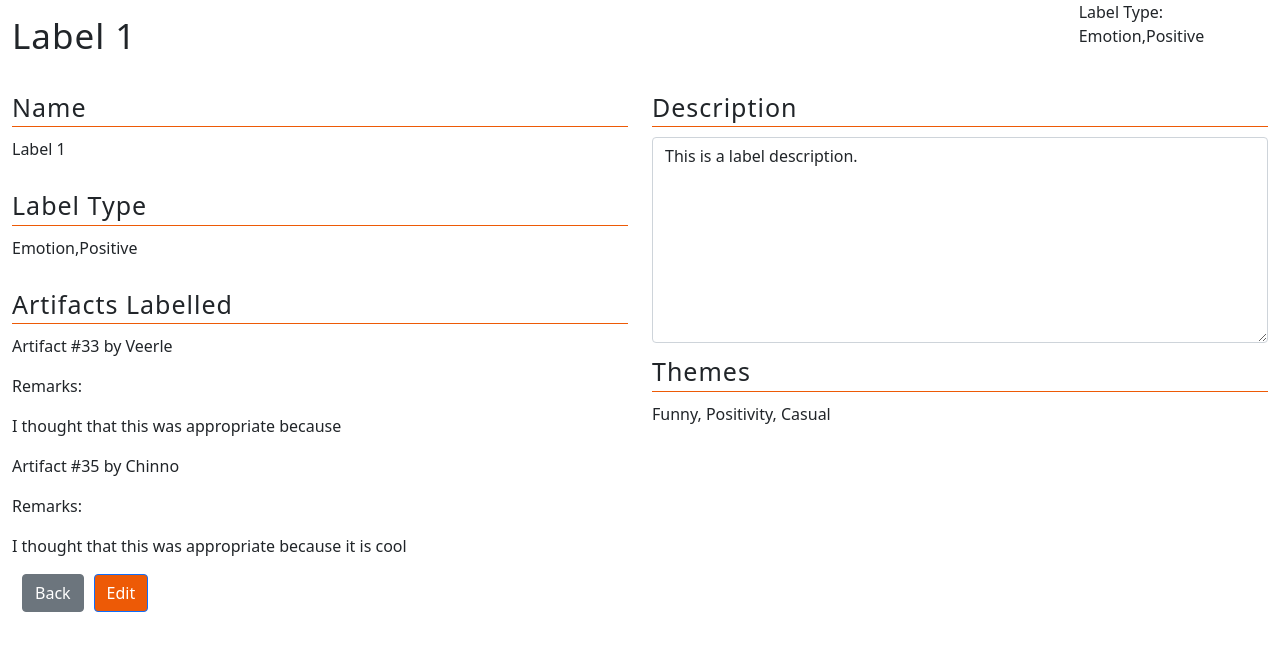
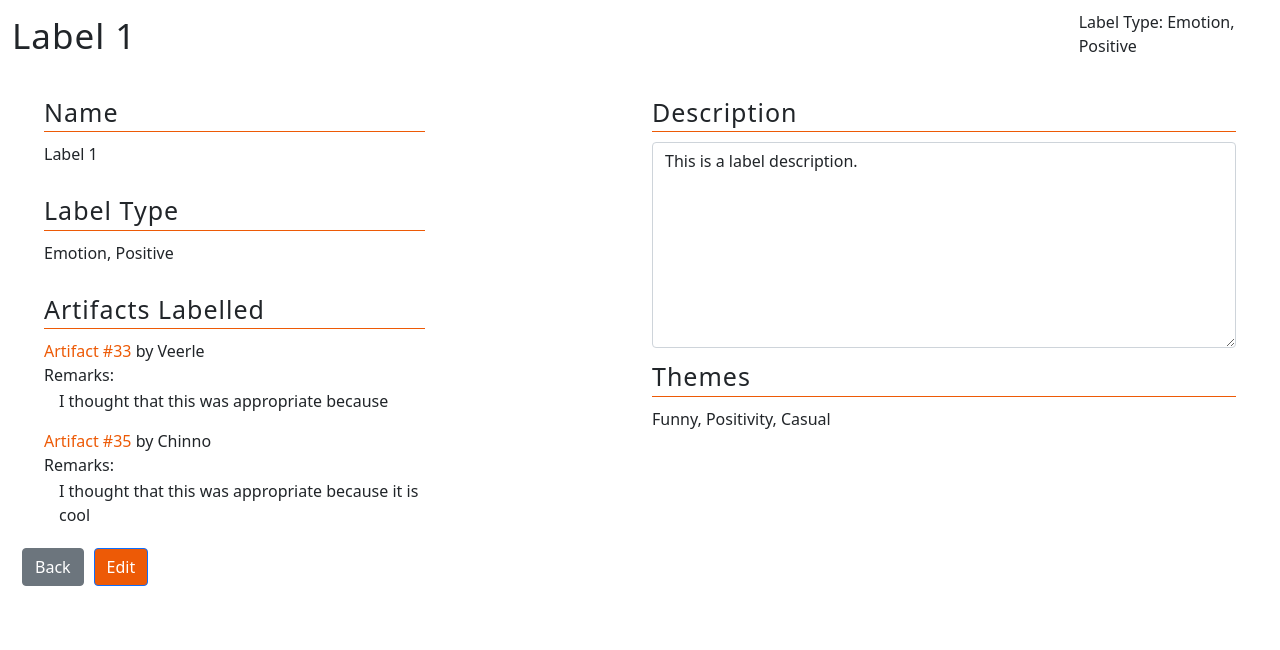
Before and after one commit to muctadir/lama, an Angular app in the folder frontend/: page /singlelabel in a window 1280 px wide. Shown: the top 650 px of the page. Built offline with nearby package versions, Linux system fonts and the light colour scheme.

Commit message:
Improved Individual label component page

```diff
--- a/frontend/src/app/individual-label/individual-label.component.html
+++ b/frontend/src/app/individual-label/individual-label.component.html
@@ -7,14 +7,14 @@
             <p class="header">{{labelName}}</p>
         </div>
         <!-- Label Type -->
-        <div class="col-2" id="artifactIdentifier">
+        <div class="col-2" id="artifactIdentifier" style="margin-top: 10px;">
             Label Type: {{labelType}}
         </div>
     </div>
 
     <!-- Container for Artifact -->
-    <div class="row">
-        <div class="col-6" id="leftRow">
+    <div class="row" style="margin: 5px 20px 5px 20px !important;">
+        <div class="col-4" id="leftRow">
             <div>
                 <div class="subTitle">Name</div>
                 <div class="labelName">
@@ -30,14 +30,15 @@
             <div>
                 <div class="subTitle">Artifacts Labelled</div>
                 <div class="labeledArtifacts" *ngFor="let artifact of artifacts">
-                    <p>Artifact #{{artifact.artifactId}} by {{artifact.artifactLabeler}}</p>
-                    <p>Remarks:</p>
+                    <span id="artifactIdText">Artifact #{{artifact.artifactId}}</span><span> by {{artifact.artifactLabeler}}</span>
+                    <p style="margin-bottom: 2px;">Remarks:</p>
                     <div>
-                        <p>{{artifact.artifactRemarks}}</p>
+                        <p style="margin-left: 15px;">{{artifact.artifactRemarks}}</p>
                     </div>
                 </div>
             </div>
         </div>
+        <div class="col-2" id="middleRow"></div>
         <div class="col-6" id="rightRow">
             <div class="subTitle">
                 Description
@@ -55,8 +56,9 @@
     </div>
 
     <!-- Back and Edit Buttons -->
-    <div class="col-6">
+    <div class="col-10"></div>
+    <div class="col-2">
         <button class="btn btn-secondary float-start" routerLink="/labelmanagement" style="margin-left:10px;" id="editButton">Back</button>
-        <button class="btn btn-primary float-start" (click)="openEdit()" style="margin-left:10px;" id="editButton">Edit</button>
+        <button class="btn btn-primary float-start" (click)="openEdit()" style="margin-left:10px; pos" id="editButton">Edit</button>
     </div>
 </div>
--- a/frontend/src/app/individual-label/individual-label.component.scss
+++ b/frontend/src/app/individual-label/individual-label.component.scss
@@ -15,3 +15,7 @@ p.header{
     font-size: 25px;
     letter-spacing: 1px;
 }
+
+#artifactIdText {
+    color: #ed5a06;
+}
--- a/frontend/src/app/individual-label/individual-label.component.ts
+++ b/frontend/src/app/individual-label/individual-label.component.ts
@@ -2,7 +2,7 @@
 import { Component, OnInit } from '@angular/core';
 import { NgbModal } from '@ng-bootstrap/ng-bootstrap';
 
-import { CreateLabelFormComponent } from '../create-label-form/create-label-form.component';
+import { EditLabelFormComponent } from '../edit-label-form/edit-label-form.component';
 
 type artifact = {
   artifactId: number,
@@ -18,7 +18,7 @@ type artifact = {
 export class IndividualLabelComponent implements OnInit {
 
   labelName: String = 'Label 1';
-  labelType: Array<String> = ["Emotion", "Positive"];
+  labelType: Array<String> = ["Emotion", " Positive"];
   labelDescription: String = 'This is a label description.';
   labelThemes: Array<String> = ['Funny',' Positivity',' Casual']
 
@@ -39,13 +39,7 @@ export class IndividualLabelComponent implements OnInit {
 
   // Open the modal and populate it with users
   openEdit() {
-    const modalRef = this.modalService.open(CreateLabelFormComponent,  { size: 'xl'});
-    // modalRef.componentInstance.users = this.all_members;
-    // // Push the username into the members list
-    // modalRef.componentInstance.newItemEvent.subscribe(($e: any) => {
-    //   var username = {userName: $e};
-    //   this.project_members.push(username);
-    // })
+    const modalRef = this.modalService.open(EditLabelFormComponent,  { size: 'xl'});
   }
 
   ngOnInit(): void {
```
